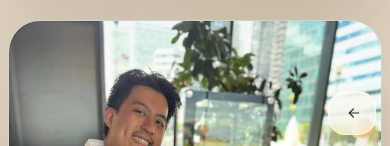
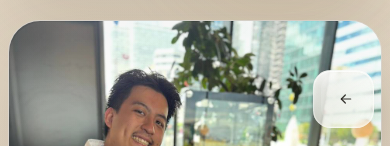
Before and after one commit to cedricgautier/cyrilgautiercooks, a React (Vite) app: page / in a window 390 px wide. Shown: the part 698-844 px from the top of the page. Built offline with nearby package versions, Linux system fonts and the light colour scheme.

Commit message:
fix: mobile navbar height

```diff
--- a/src/index.css
+++ b/src/index.css
@@ -78,7 +78,7 @@
 
   .mobile-liquid-nav {
     position: fixed;
-    bottom: max(0.7rem, env(safe-area-inset-bottom));
+    bottom: max(1.15rem, calc(env(safe-area-inset-bottom) + 0.35rem));
     z-index: 50;
     width: auto;
     overflow: hidden;
@@ -114,14 +114,14 @@
   .mobile-liquid-nav-open {
     left: 50%;
     right: auto;
-    width: min(calc(100% - 2rem), 18rem);
+    width: min(calc(100% - 1.25rem), 21.5rem);
     transform: translateX(-50%);
   }
 
   .mobile-liquid-nav-closed {
-    right: 0.85rem;
+    right: 1rem;
     left: auto;
-    width: 3rem;
+    width: 3.8rem;
     transform: none;
   }
 
@@ -130,17 +130,17 @@
     display: flex;
     align-items: center;
     justify-content: center;
-    gap: 0.18rem;
-    padding: 0.08rem;
+    gap: 0.26rem;
+    padding: 0.14rem;
   }
 
   .mobile-liquid-toggle {
     display: inline-flex;
-    height: 2.45rem;
-    width: 2.45rem;
+    height: 3.2rem;
+    width: 3.2rem;
     align-items: center;
     justify-content: center;
-    border-radius: 0.9rem;
+    border-radius: 1rem;
     background: rgba(255, 255, 255, 0.14);
     color: rgba(23, 19, 15, 0.86);
     transition:
@@ -161,7 +161,7 @@
   .mobile-liquid-panel {
     display: flex;
     align-items: center;
-    gap: 0.35rem;
+    gap: 0.28rem;
     width: auto;
     overflow: hidden;
     transform-origin: center right;
@@ -172,7 +172,7 @@
   }
 
   .mobile-liquid-panel-open {
-    max-width: 20rem;
+    max-width: 23rem;
     opacity: 1;
     transform: scale(1);
   }
@@ -186,17 +186,17 @@
   .mobile-bottom-link {
     position: relative;
     display: flex;
-    min-height: 2.45rem;
+    min-height: 3.2rem;
     min-width: 0;
     flex-direction: column;
     align-items: center;
     justify-content: center;
-    gap: 0.12rem;
+    gap: 0.2rem;
     flex: 0 0 auto;
-    border-radius: 0.9rem;
+    border-radius: 1rem;
     background: rgba(255, 255, 255, 0.12);
     color: rgba(23, 19, 15, 0.82);
-    padding: 0.28rem 0.18rem;
+    padding: 0.48rem 0.38rem;
     text-align: center;
     transition:
       transform 280ms cubic-bezier(0.16, 1, 0.3, 1),
@@ -206,7 +206,7 @@
   }
 
   .mobile-bottom-link span {
-    font-size: 0.46rem;
+    font-size: 0.56rem;
     letter-spacing: 0.06em;
     text-transform: uppercase;
     line-height: 1;
```
